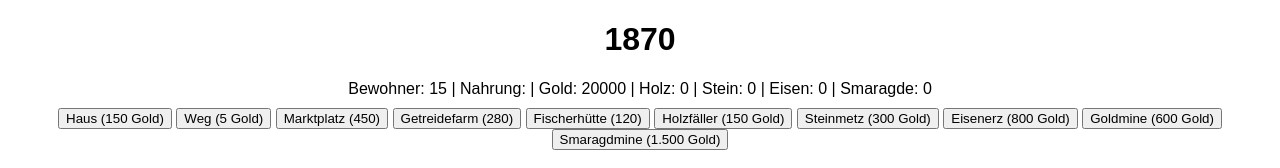
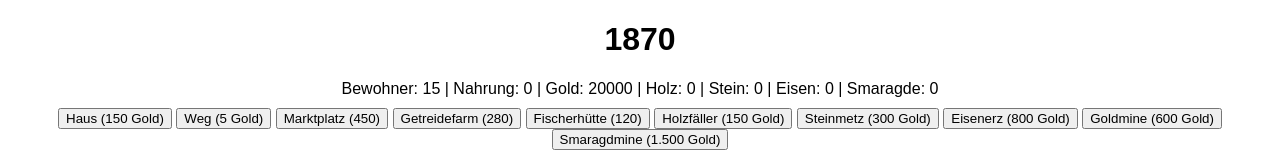
Before and after one commit to 413X-A/coc, a plain HTML site: page index.html in a window 1280 px wide. Shown: the top 168 px of the page. Drawn offline with Linux system fonts and the light colour scheme.

Commit message:
Update index.html

```diff
--- a/index.html
+++ b/index.html
@@ -8,13 +8,13 @@
 <body>
     <h1>1870</h1>
     <div>
-        Bewohner: <span id="bewohner"></span>
-         |  Nahrung: <span id="nahrung"></span>
-         |  Gold: <span id="gold"></span>
-         |  Holz: <span id="holz"></span>
-         |  Stein: <span id="stein"></span>
-         |  Eisen: <span id="eisen"></span>
-         |  Smaragde: <span id="smaragde"></span>
+        Bewohner: <span id="bewohner">15</span>
+         |  Nahrung: <span id="nahrung">0</span>
+         |  Gold: <span id="gold">20000</span>
+         |  Holz: <span id="holz">0</span>
+         |  Stein: <span id="stein">0</span>
+         |  Eisen: <span id="eisen">0</span>
+         |  Smaragde: <span id="smaragde">0</span>
     </div>
 
     <div id="baumenü">
```
